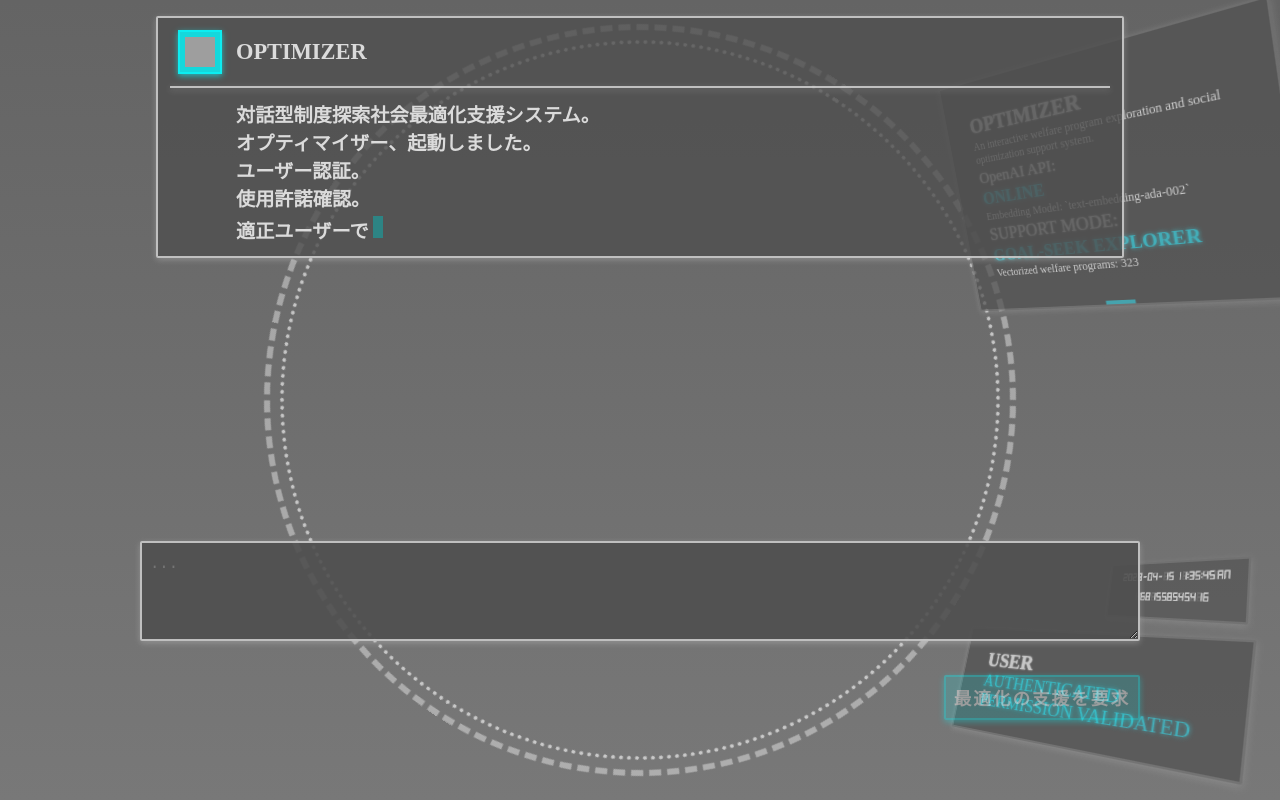
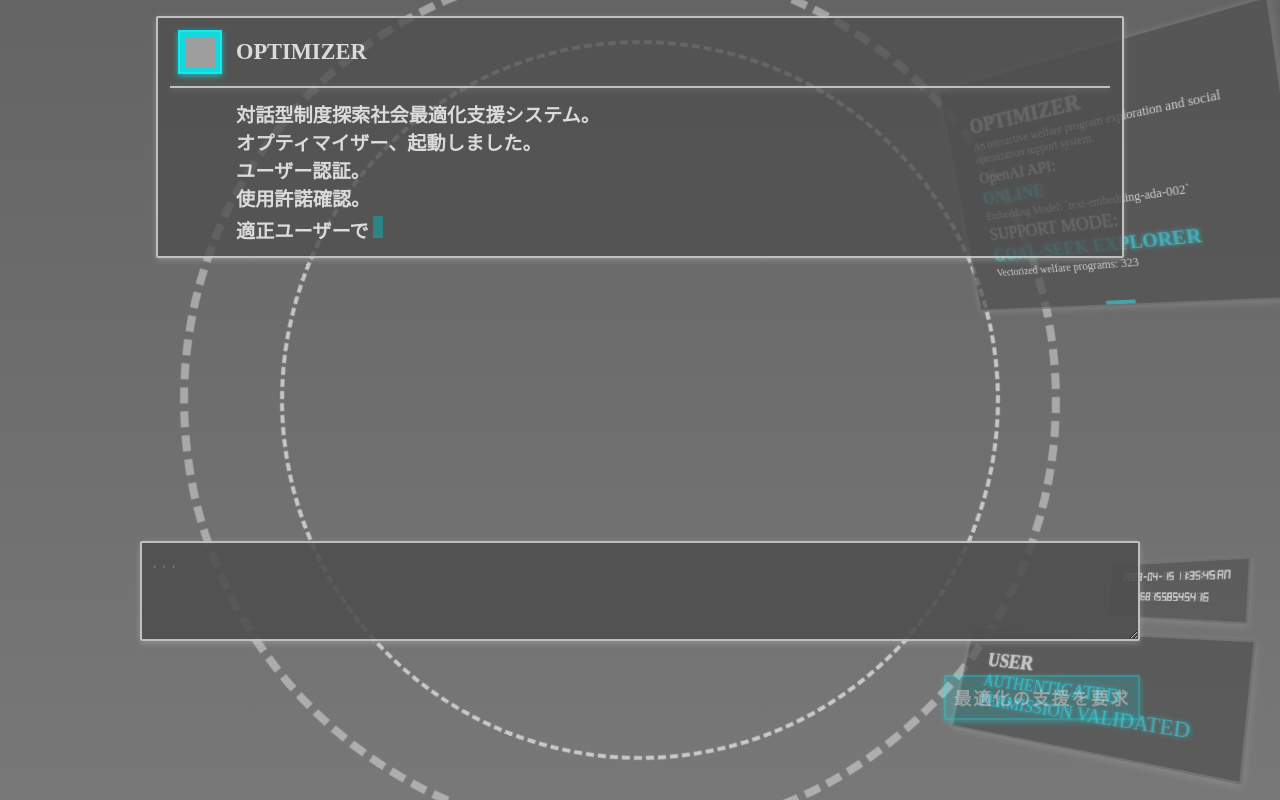
Before and after one commit to yuiseki/OPTIMIZER, a Next.js app: page / in a window 1280 px wide. Built offline with nearby package versions, Linux system fonts and the light colour scheme; grey boxes are pictures that could not be loaded.

Commit message:
tweak background effect

```diff
--- a/src/styles/globals.css
+++ b/src/styles/globals.css
@@ -229,23 +229,23 @@ input[type="button"]:disabled {
   margin-right: auto;
   width: 90vh;
   height: 90vh;
-  border: 4px dotted rgba(255, 255, 255, 0.6);
+  border: 4px dashed rgba(255, 255, 255, 0.6);
   border-radius: 90vh;
-  animation: spin 5s linear infinite;
+  animation: spin 90s linear infinite;
   z-index: -1;
 }
 
 .backgroundEffectOuterCircle {
   position: absolute;
-  top: 3vh;
-  left: 0;
+  top: -5vh;
+  left: -5vh;
   right: 0;
   margin-left: auto;
   margin-right: auto;
-  width: 94vh;
-  height: 94vh;
-  border: 6px dashed rgba(255, 255, 255, 0.4);
-  border-radius: 94vh;
+  width: 110vh;
+  height: 110vh;
+  border: 8px dashed rgba(255, 255, 255, 0.4);
+  border-radius: 110vh;
   animation: spin 60s linear infinite;
   z-index: -1;
 }
```
